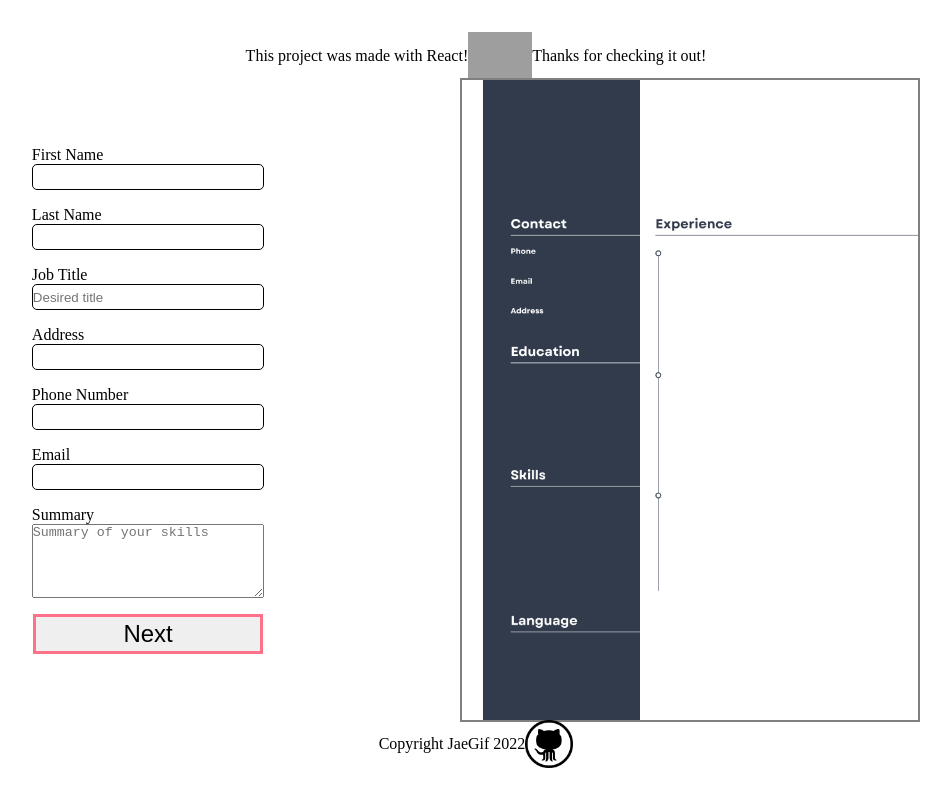
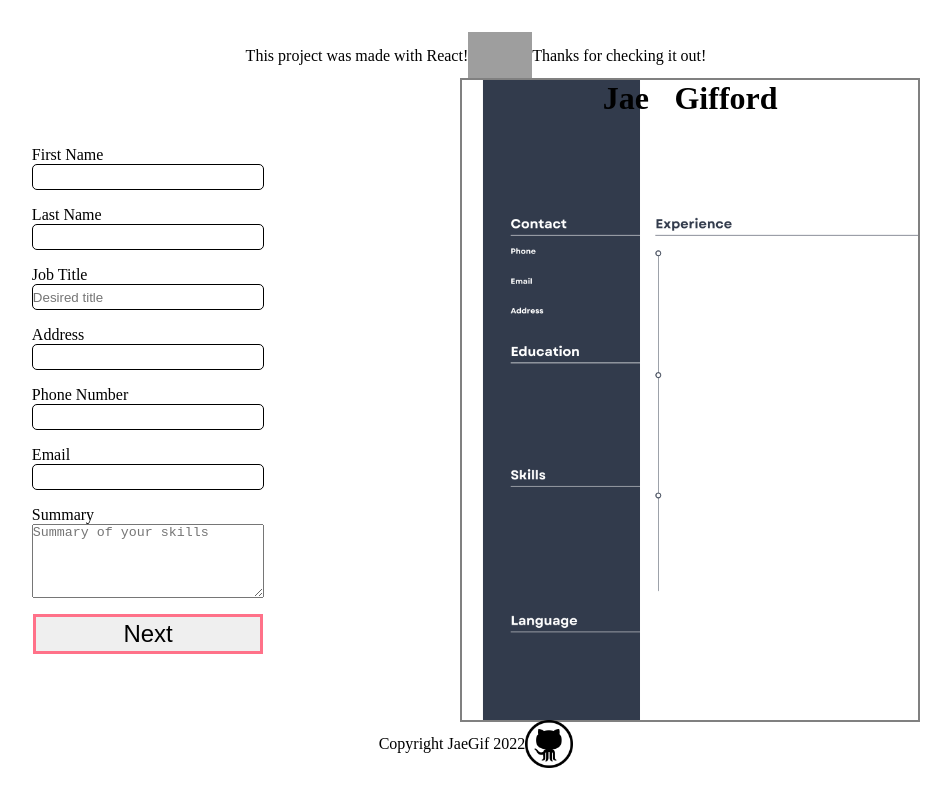
Before and after one commit to JaeGif/CV-Application, a React (Create React App) app: page / in a window 1280 px wide. Shown: the whole page, without its empty margins (164-1115 px from the left). Built offline with nearby package versions, Linux system fonts and the light colour scheme; grey boxes are pictures that could not be loaded.

Commit message:
started adding dummy text to template

```diff
--- a/src/components/Template.js
+++ b/src/components/Template.js
@@ -1,9 +1,17 @@
 import React, { Component } from 'react';
 import background from '../assets/cv.png';
+import styles from './styles/template.module.css';
 
 export class Template extends Component {
   render() {
-    return <div style={TemplateWrapperStyles}></div>;
+    return (
+      <div style={TemplateWrapperStyles}>
+        <div style={nameWrapperStyles}>
+          <h1>Jae</h1>
+          <h1>Gifford</h1>
+        </div>
+      </div>
+    );
   }
 }
 
@@ -17,3 +25,9 @@ const TemplateWrapperStyles = {
   backgroundRepeat: 'no-repeat',
   backgroundSize: 'cover',
 };
+const nameWrapperStyles = {
+  display: 'flex',
+  justifyContent: 'center',
+  alignItems: 'center',
+  gap: '2vw',
+};
```
Also changed, not shown: src/components/styles/template.module.css (added), 1 other file (tests, documents, lock files or other folders).
